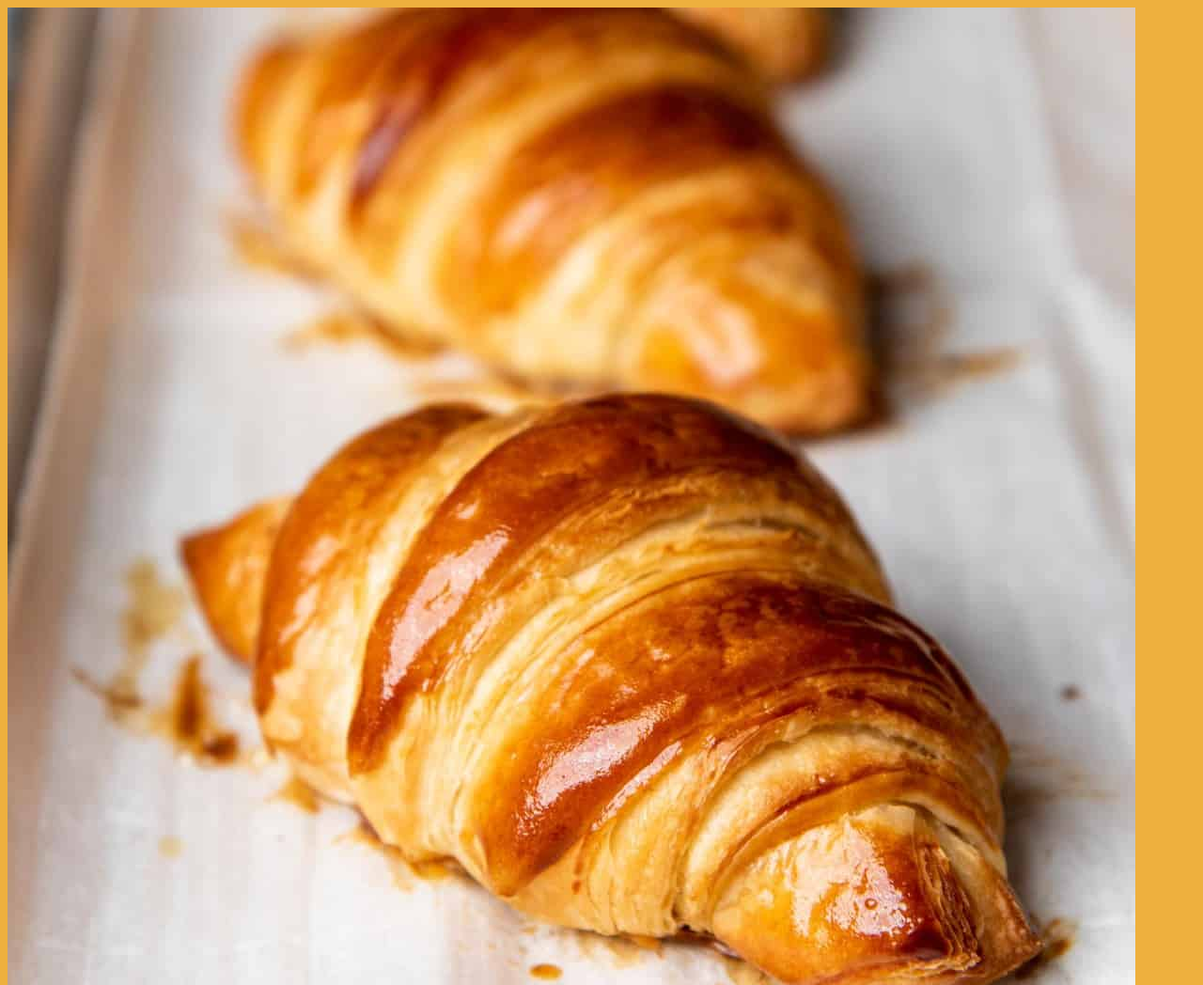
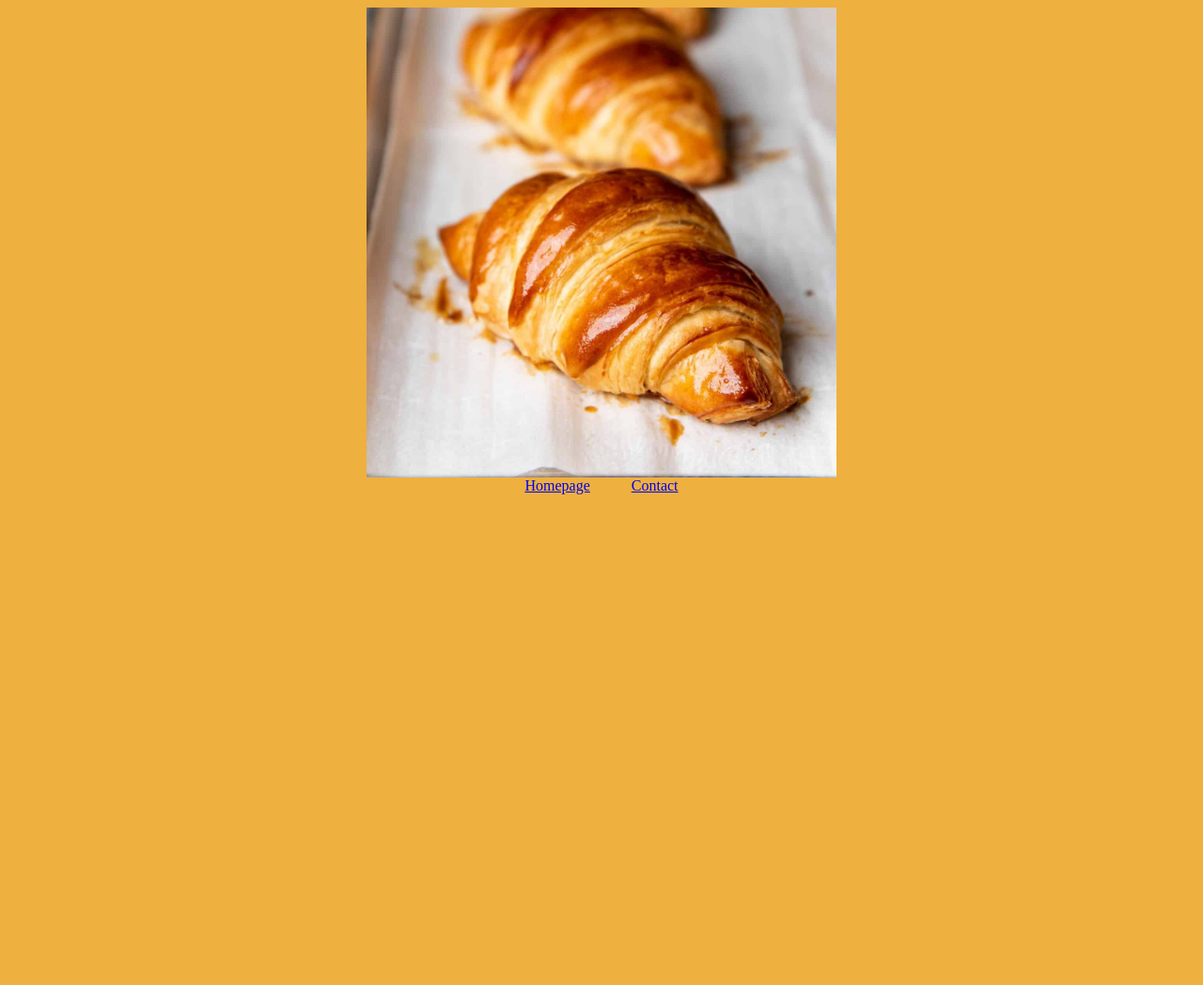
Before and after one commit to AnastasiiaSemenovaa/croissant, a plain HTML site: page photo.html in a window 1280 px wide. Shown: the top 1048 px of the page at 94% size. After the commit the page ends 800 px from the top, so only its background shows below. Drawn offline with Linux system fonts and the light colour scheme.

Commit message:
Update style.css

```diff
--- a/style.css
+++ b/style.css
@@ -4,7 +4,8 @@ body {
 }
 img {
   display: block;
-  max-width: 100%;
+  max-width: 500px;
+  margin: 0 auto;
 }
 a {
   padding: 20px;
```
